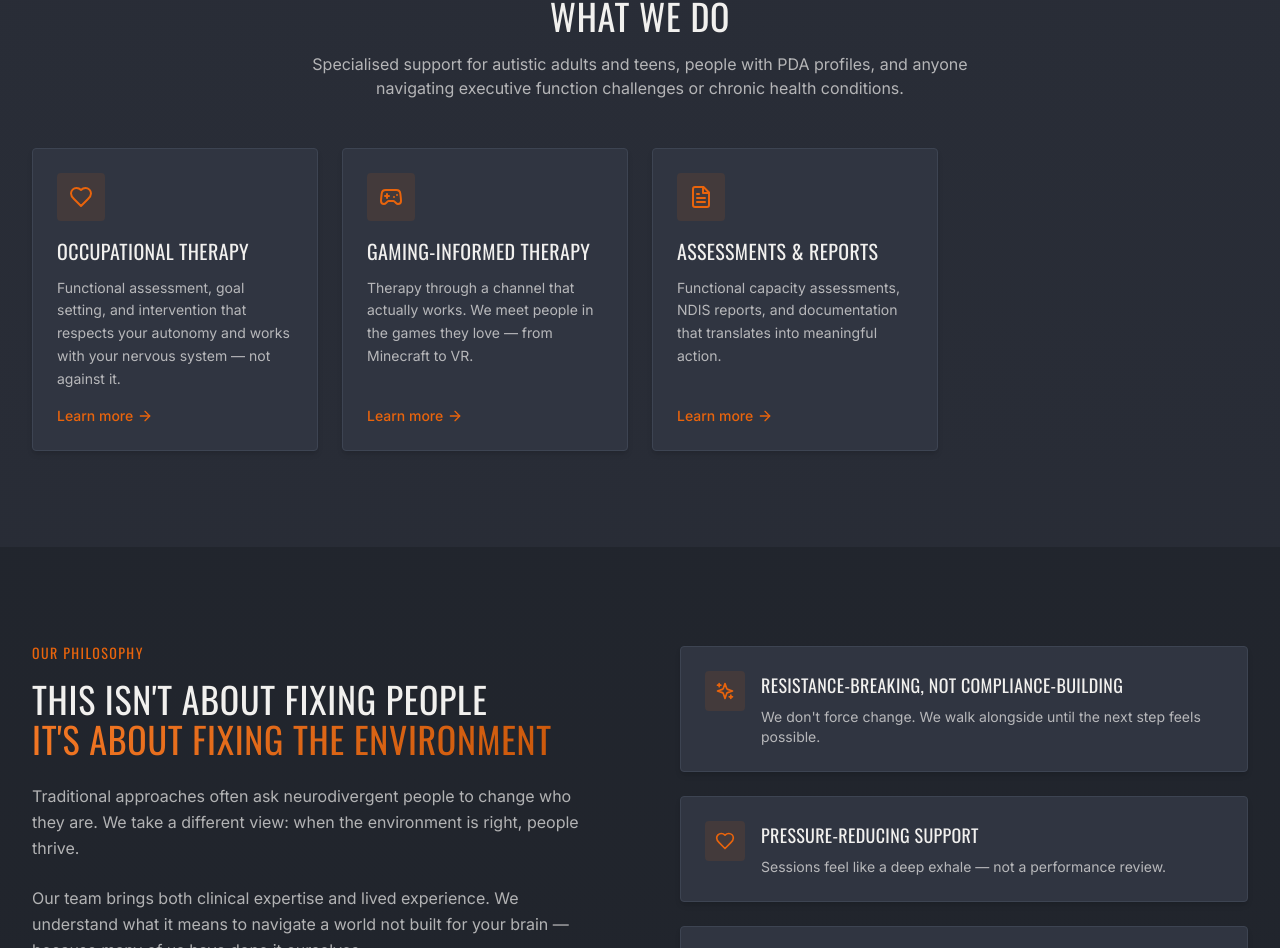
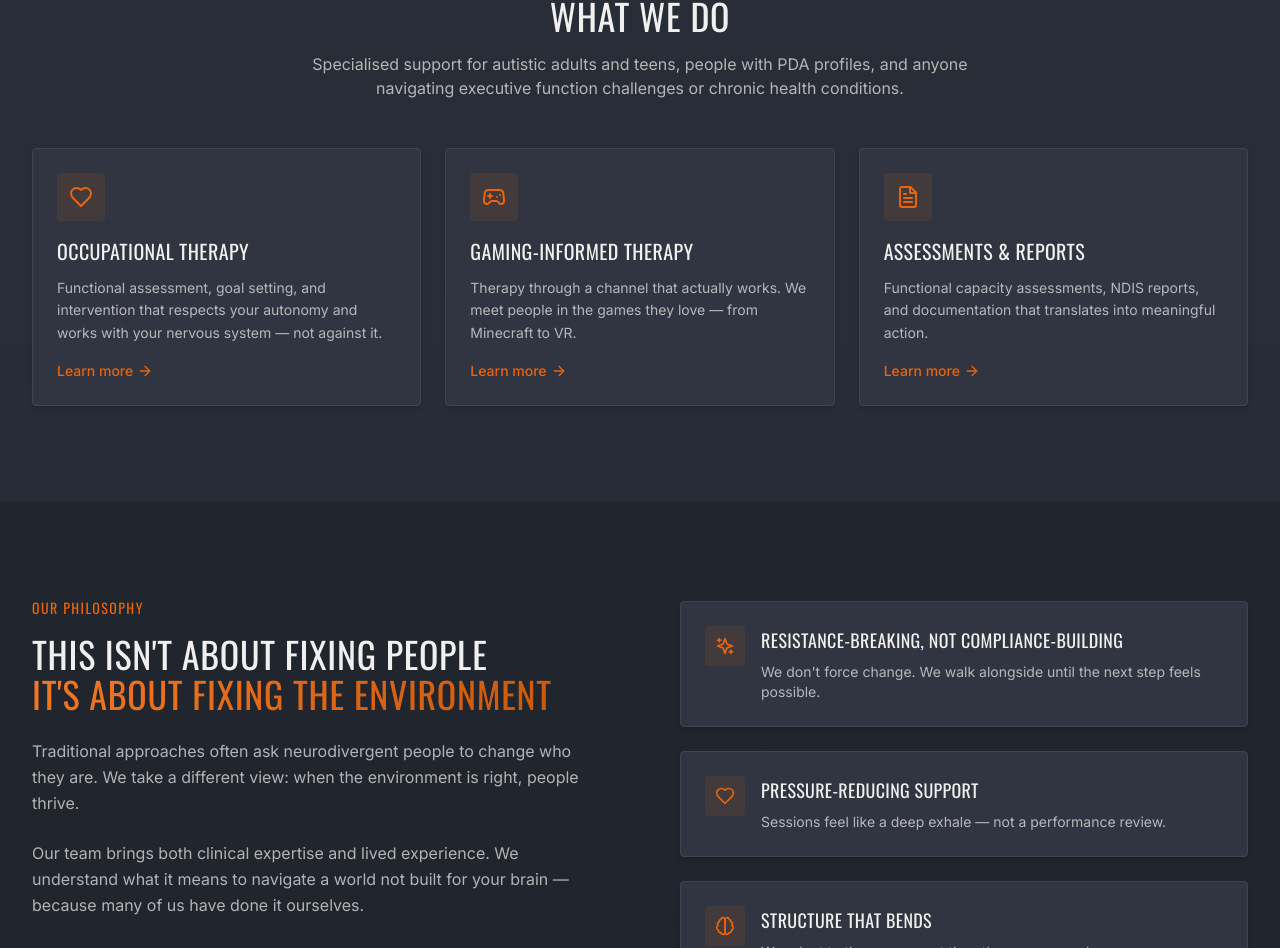
Before and after one commit to EstusHealth/estus-health-website, a React (Vite) app: page / in a window 1280 px wide. Shown: the part 1023-1971 px from the top of the page. Built offline with nearby package versions, Linux system fonts and the light colour scheme.

Commit message:
Update HomePage.jsx

```diff
--- a/src/pages/HomePage.jsx
+++ b/src/pages/HomePage.jsx
@@ -81,7 +81,7 @@
           </p>
         </div>
 
-        <div className="grid md:grid-cols-2 lg:grid-cols-4 gap-6">
+        <div className="grid md:grid-cols-2 lg:grid-cols-3 gap-6">
           <FeatureCard
             icon={Heart}
             title="Occupational Therapy"
```
